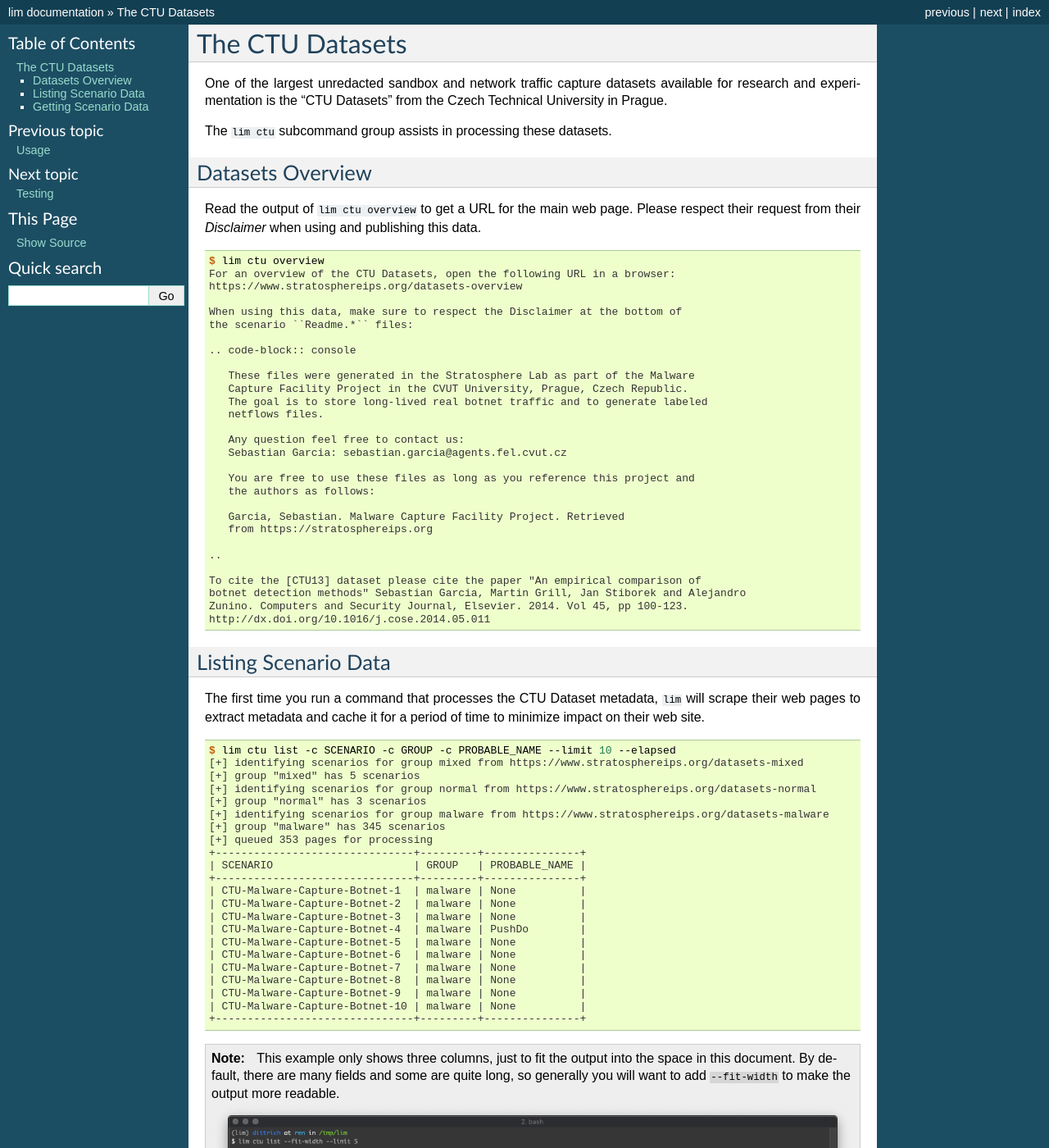
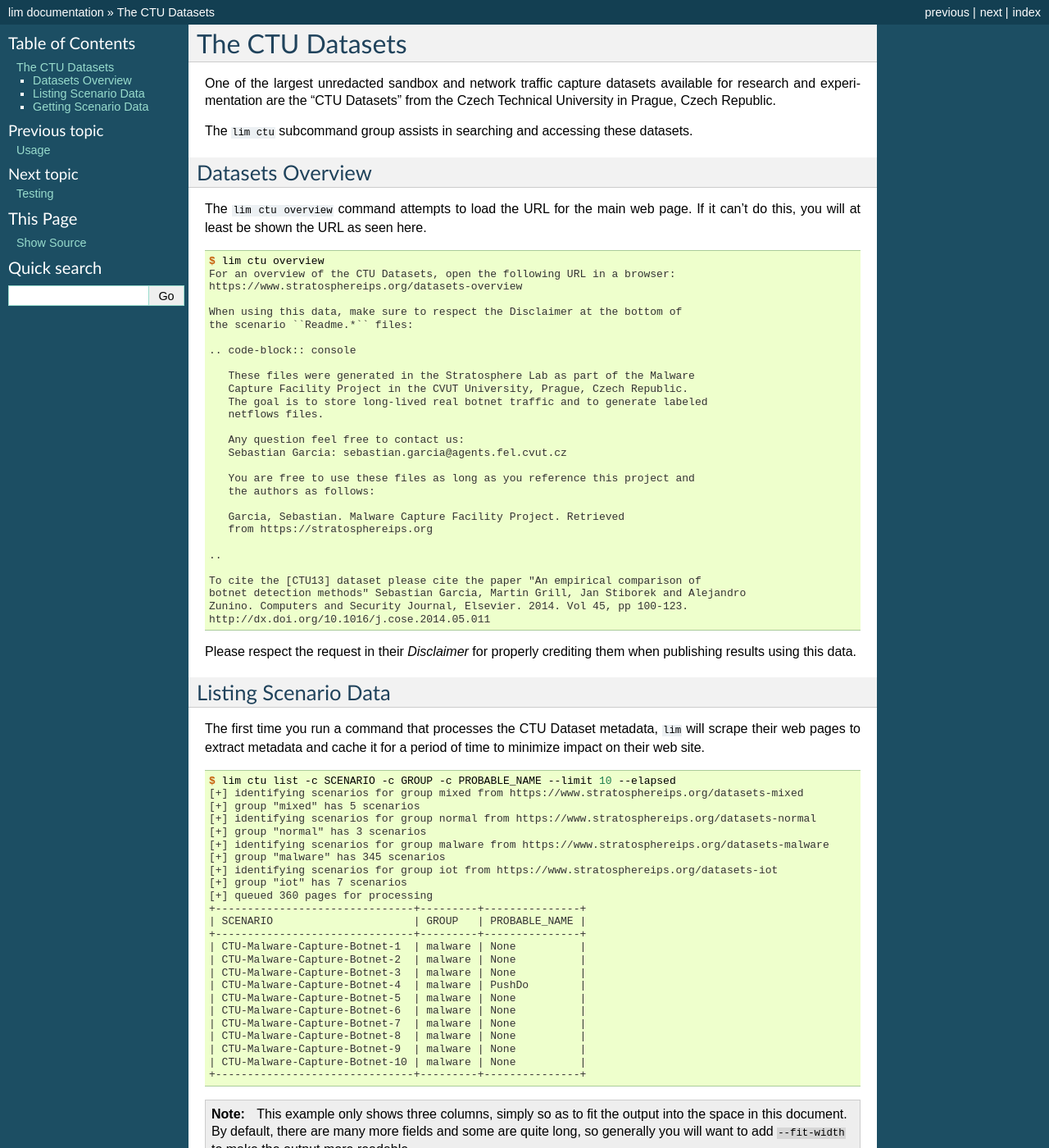
Before and after one commit to davedittrich/lim-cli, a Sphinx documentation site: the page built from docs/ctu.rst, in a window 1280 px wide and 1400 px high. Shown: the whole window at 82% size. Built offline with Sphinx 7.4.7, drawn with Linux system fonts in a browser that asks for light colours; the version number could not be read and is left out.

Commit message:
More documentation updates

```diff
--- a/docs/ctu.rst
+++ b/docs/ctu.rst
@@ -3,17 +3,18 @@ The CTU Datasets
 ================
 
 One of the largest unredacted sandbox and network traffic capture datasets
-available for research and experimentation is the "CTU Datasets" from the
-Czech Technical University in Prague.
+available for research and experimentation are the "CTU Datasets" from the
+Czech Technical University in Prague, Czech Republic.
 
-The ``lim ctu`` subcommand group assists in processing these datasets.
+The ``lim ctu`` subcommand group assists in searching and accessing
+these datasets.
 
 Datasets Overview
 -----------------
 
-Read the output of ``lim ctu overview`` to get a URL for the main web
-page. Please respect their request from their *Disclaimer* when using
-and publishing this data.
+The ``lim ctu overview`` command attempts to load the URL for the main web
+page. If it can't do this, you will at least be shown the URL as seen
+here.
 
 .. code-block:: console
 
@@ -49,6 +50,9 @@ and publishing this data.
 
 ..
 
+Please respect the request in their *Disclaimer* for properly crediting them when
+publishing results using this data.
+
 Listing Scenario Data
 ---------------------
 
@@ -65,7 +69,9 @@ to minimize impact on their web site.
     [+] group "normal" has 3 scenarios
     [+] identifying scenarios for group malware from https://www.stratosphereips.org/datasets-malware
     [+] group "malware" has 345 scenarios
-    [+] queued 353 pages for processing
+    [+] identifying scenarios for group iot from https://www.stratosphereips.org/datasets-iot
+    [+] group "iot" has 7 scenarios
+    [+] queued 360 pages for processing
     +-------------------------------+---------+---------------+
     | SCENARIO                      | GROUP   | PROBABLE_NAME |
     +-------------------------------+---------+---------------+
@@ -85,10 +91,10 @@ to minimize impact on their web site.
 
 .. note::
 
-    This example only shows three columns, just to fit the output
-    into the space in this document. By default, there are many
-    fields and some are quite long, so generally you will want to
-    add ``--fit-width`` to make the output more readable.
+    This example only shows three columns, simply so as to fit
+    the output into the space in this document. By default, there
+    are many more fields and some are quite long, so generally you
+    will want to add ``--fit-width`` to make the output more readable.
 
     .. image:: images/lim-ctu-list-fit-width.png
 
```
Also changed, not shown: docs/usage.rst (+17 -18 lines), 2 other files.
